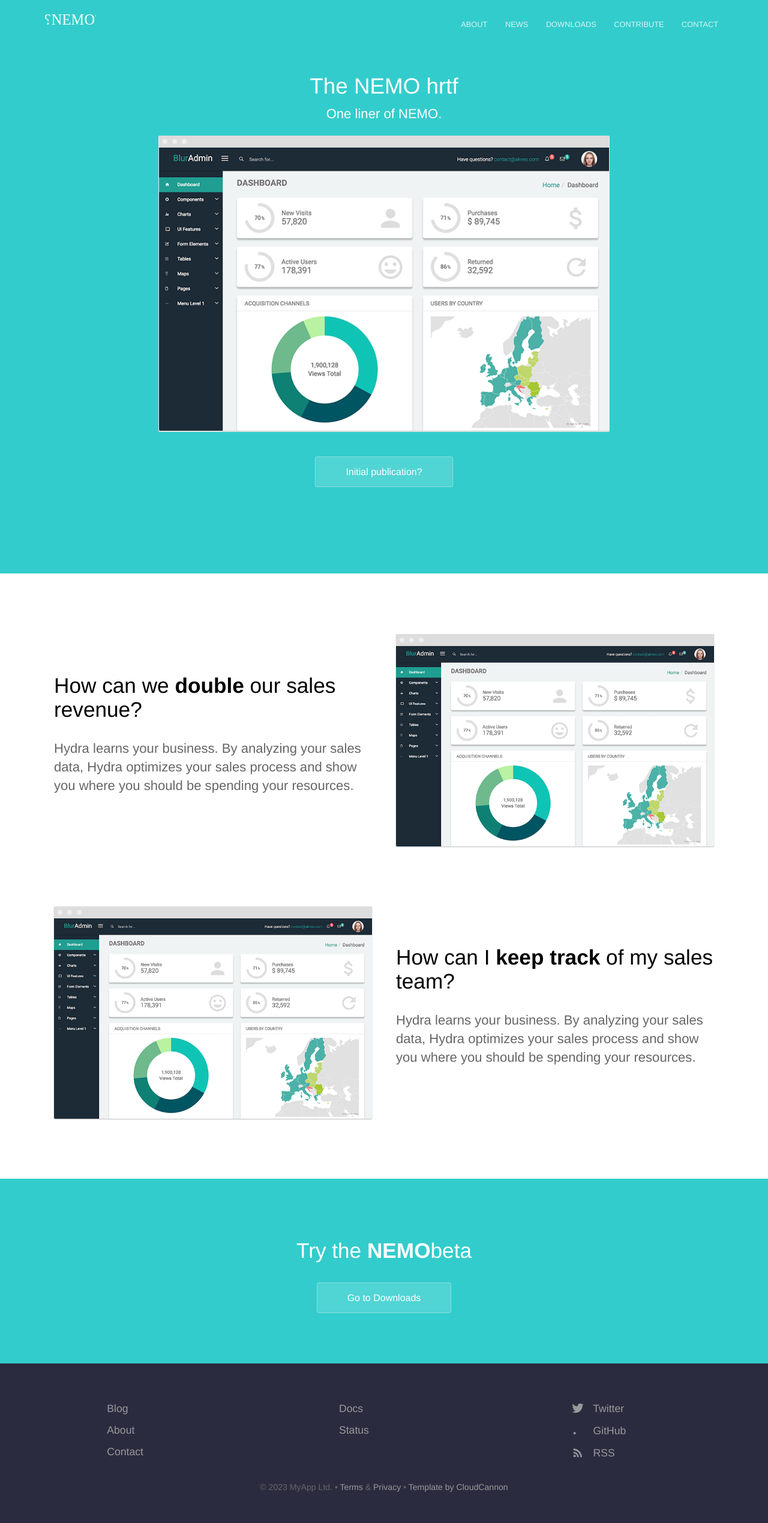
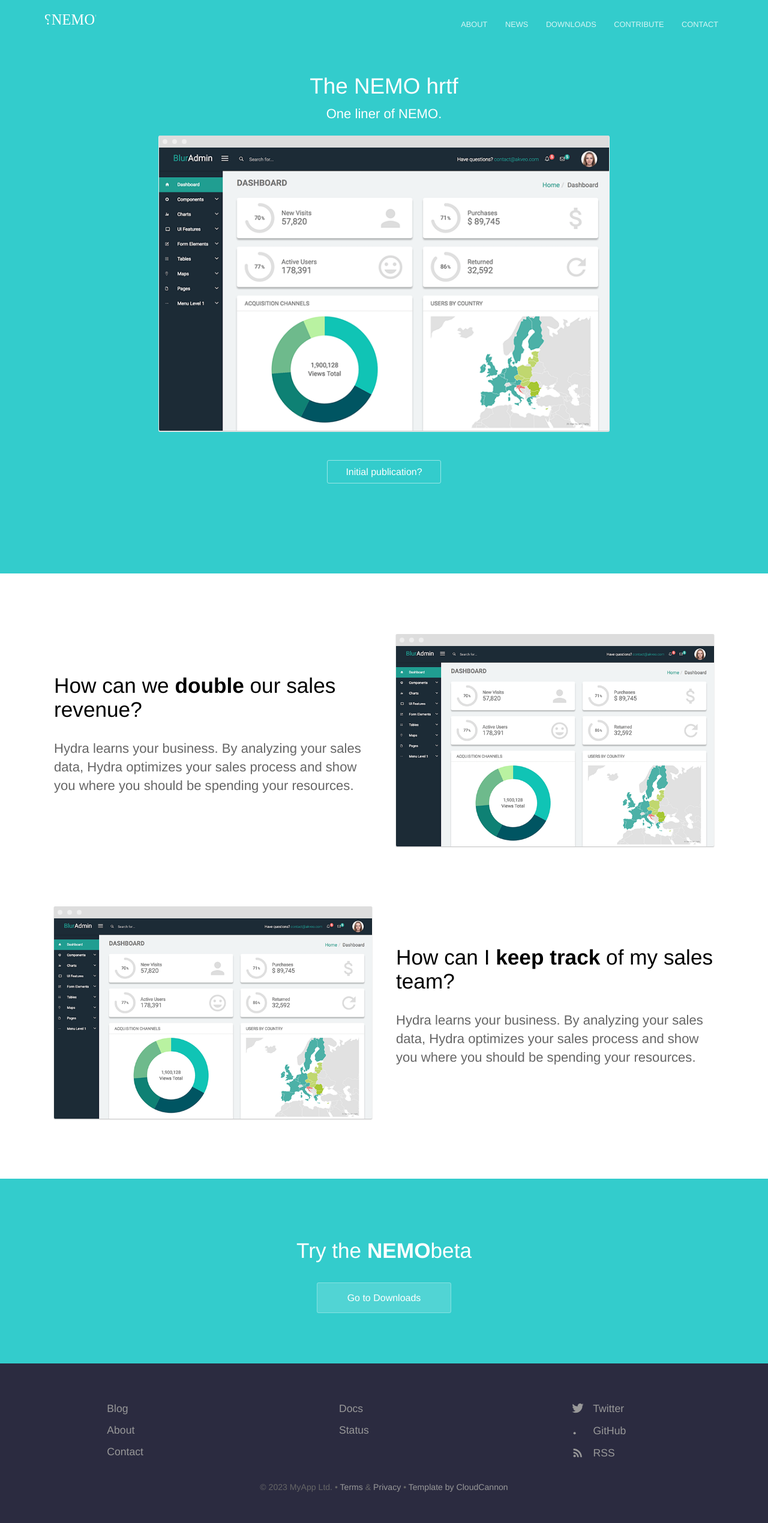
Before and after one commit to TheNEMOproject/TheNEMOproject.github.io, a Jekyll site: the page built from index.html, in a window 1280 px wide. Shown: the whole page at 60% size. Built offline with Jekyll 4.4.1, drawn with Linux system fonts in a browser that asks for light colours.

Commit message:
Update index.html

```diff
--- a/index.html
+++ b/index.html
@@ -9,7 +9,7 @@
 		<div>
 			<img src="{{ site.baseurl }}/images/dashboard.png" alt="Screenshot" class="screenshot editable" />
 		</div>
-		<div class="cta button alt"><a href="{{ site.baseurl }}/contact/">Initial publication?</a></div>
+		<div class="cta button"><a href="{{ site.baseurl }}/contact/">Initial publication?</a></div>
 
 	</div>
 </section>
```
